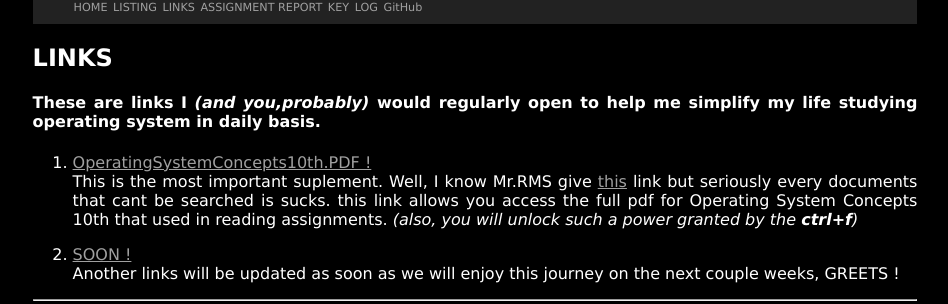
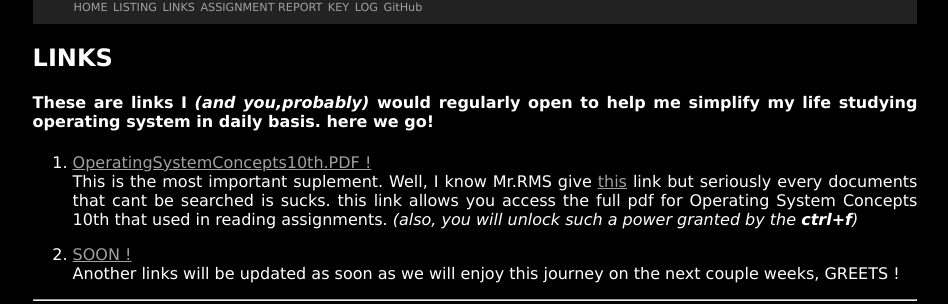
Before and after one commit to haddad9/os212, a Jekyll site: the page built from links.md, in a window 1280 px wide. Shown: the part 178-482 px from the top of the page, without its empty margins (165-1113 px from the left). Built offline with Jekyll 4.4.1, drawn with Linux system fonts in a browser that asks for light colours; our own code applies the rules of GitHub Pages for plain Markdown files.

Commit message:
OS212 haddad9

```diff
--- a/links.md
+++ b/links.md
@@ -4,7 +4,7 @@ permalink: /LINKS/
 ---
 
 # LINKS
-#### These are links I *(and you,**probably**)* would regularly open to help me simplify my life studying operating system in daily basis.
+#### These are links I *(and you,**probably**)* would regularly open to help me simplify my life studying operating system in daily basis. here we go!
 
 1. [OperatingSystemConcepts10th.PDF !](https://ia801902.us.archive.org/28/items/operating-system-concepts-10th/operating-system-concepts-10th.pdf)<br>
 This is the most important suplement. Well,  I know Mr.RMS give [this](https://www.os-book.com/OS10/) link but seriously every documents that cant be searched is sucks. this link allows you access the full pdf for Operating System Concepts 10th that used in reading assignments. *(also, you will unlock such a  power granted by the **ctrl+f**)*
```
